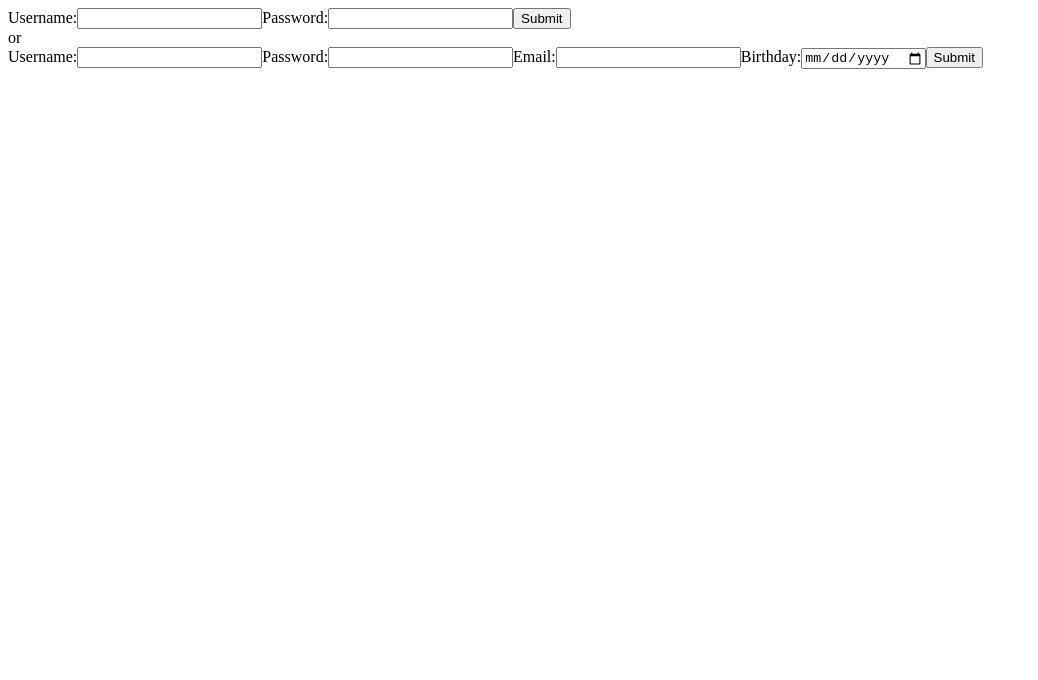
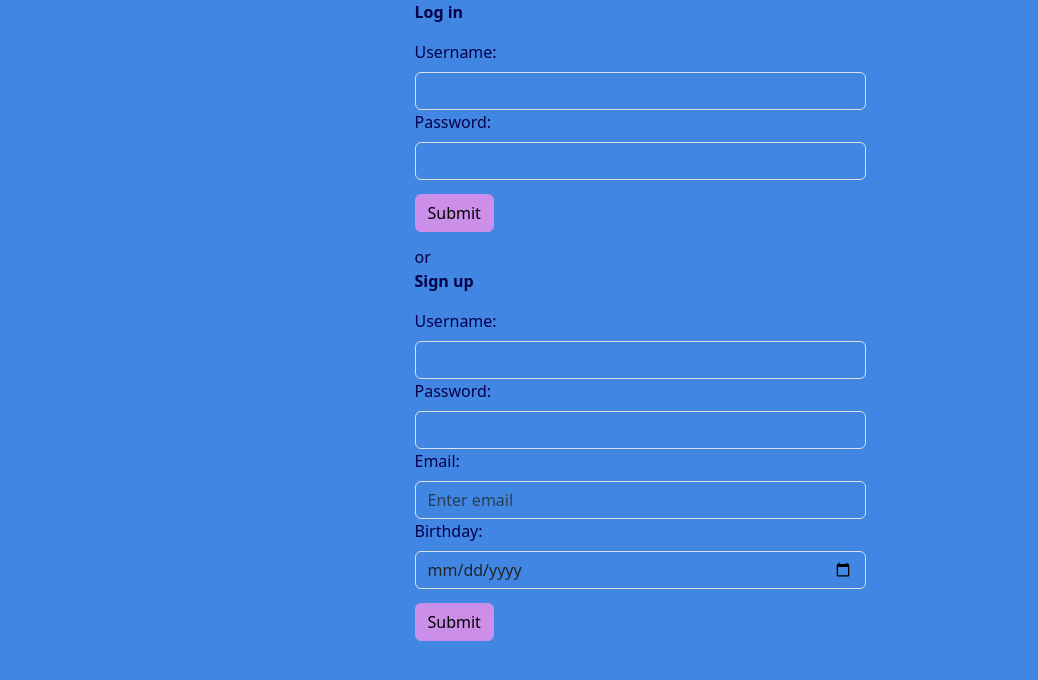
Before and after one commit to nastja4/myFlix-client, a React (Vite) app: page / in a window 1280 px wide. Shown: the top 680 px of the page, without its empty margins (0-1038 px from the left). Built offline with nearby package versions, Linux system fonts and the light colour scheme.

Commit message:
Adds with React Bootstrap

```diff
--- a/package.json
+++ b/package.json
@@ -12,8 +12,10 @@
   "author": "Anastasia Fazius",
   "license": "ISC",
   "dependencies": {
+    "bootstrap": "^5.3.1",
     "prop-types": "^15.8.1",
     "react": "^18.2.0",
+    "react-bootstrap": "^2.8.0",
     "react-dom": "^18.2.0"
   },
   "devDependencies": {
--- a/src/components/login-view/login-view.jsx
+++ b/src/components/login-view/login-view.jsx
@@ -1,5 +1,7 @@
 import React from "react";
 import { useState } from "react";
+import Button from "react-bootstrap/Button";
+import Form from "react-bootstrap/Form";
 
 export const LoginView = ({ onLoggedIn }) => {
   const [username, setUsername] = useState("");
@@ -39,8 +41,35 @@ export const LoginView = ({ onLoggedIn }) => {
   };
 
   return (
-    <form onSubmit={handleSubmit}>
-      <label>
+    <Form onSubmit={handleSubmit}>
+      <Form.Group controlId="formUsername">
+        <Form.Label>Username:</Form.Label>
+        <Form.Control
+          type="text"
+          value={username}
+          onChange={(e) => setUsername(e.target.value)}
+          required
+          minLength="5"
+        />
+      </Form.Group>
+
+      <Form.Group controlId="formPassword">
+        <Form.Label>Password:</Form.Label>
+        <Form.Control
+          type="password"
+          value={password}
+          onChange={(e) => setPassword(e.target.value)}
+          required
+          /* at least one uppercase letter / one lowercase letter / one number / one special character, no spaces, and a minimum length of 8 characters */
+          // pattern="^(?=.*[A-Z])(?=.*[a-z])(?=.*[0-9])(?=.*[!@#$%^&*])(?!.*\s).{8,}$"
+        />
+      </Form.Group>
+
+      <Button variant="primary" type="submit" style={{margin: "3% 0"}}>
+        Submit
+      </Button>
+
+      {/* <label>
         Username:
         <input
           type="text"
@@ -58,7 +87,8 @@ export const LoginView = ({ onLoggedIn }) => {
           required
         />
       </label>
-      <button type="submit">Submit</button>
-    </form>
+      <button type="submit">Submit</button> */}
+
+    </Form>
   );
 };
--- a/src/components/main-view/main-view.jsx
+++ b/src/components/main-view/main-view.jsx
@@ -3,6 +3,9 @@ import { MovieCard } from "../movie-card/movie-card";
 import { MovieView } from "../movie-view/movie-view";
 import { LoginView } from "../login-view/login-view";
 import { SignupView } from "../signup-view/signup-view";
+import Row from "react-bootstrap/Row";
+import Button from "react-bootstrap/Button";
+import Col from "react-bootstrap/Col";
 
 export const MainView = () => {
   const storedUser = JSON.parse(localStorage.getItem("user"));
@@ -21,11 +24,10 @@ export const MainView = () => {
       headers: {Authorization: `Bearer ${token}` },
     })
       .then((response) => response.json())
-      .then((data) => { // ?movies
-        setMovies(data); // ?movies
+      .then((data) => {
+        setMovies(data);
       });
   }, [token]);
-
 
   //     .then((response) => response.json())
   //     .then((data) => {
@@ -54,64 +56,133 @@ export const MainView = () => {
   // }, []);
 
 
-  if (!user) {
+  const similarMovies = selectedMovie
+  ? movies.filter((movie) => movie.Genre.Name === selectedMovie.Genre.Name && movie._id !== selectedMovie._id)
+  : [];
+
   return (
-      <>
+    <Row className="justify-content-md-center">
+      {!user ? (
+        <Col md={5} className="">
+          <div className="">
+          <p><strong>Log in</strong></p>
           <LoginView onLoggedIn={(user, token) => {
               setUser(user);
               setToken(token);
           }} />
           or
+          <p><strong>Sign up</strong></p>
           <SignupView />
-      </>
-    );
-   }
+          </div>
+        </Col>
 
+      ) : selectedMovie ? (
+        <Col md={8}>
+        {/* const similarMovies = movies.filter((movie) => movie.Genre.Name === selectedMovie.Genre.Name && movie._id !== selectedMovie._id); */}
+          <Button variant="secondary" onClick={() => { setUser(null); setToken(null); localStorage.clear(); }}>Logout</Button>
+          <MovieView movie={selectedMovie} onBackClick={() => { setSelectedMovie(null); }} />
 
-  if (selectedMovie) {
-    const similarMovies = movies.filter((movie) => movie.Genre.Name === selectedMovie.Genre.Name && movie._id !== selectedMovie._id);
-    return (
-      <div>
-        <button onClick={() => { setUser(null); setToken(null); localStorage.clear(); }}>Logout</button>
-        <MovieView movie={selectedMovie} onBackClick={() => { setSelectedMovie(null); }} />
           <hr />
           <h2>Similar Movies</h2>
+          <br/>
           {similarMovies.map((movie) => (
-          <div key={movie._id}>
-            <img src={movie.ImagePath} alt={movie.Title} style={{ width: "15%", height: "15%" }} />
-            <h3 onClick={() => setSelectedMovie(movie)}>{movie.Title}</h3>
+            <Col className="mb-5" key={movie._id} md={4}>
+              <img className="w-100" src={movie.ImagePath} alt={movie.Title}  /*style={{ width: "100%" }} */  />
+              <p onClick={() => setSelectedMovie(movie)}><strong>{movie.Title}</strong></p>
+            </Col>
+          ))}
+
+        </Col>
+
+      ) : movies.length === 0 ? (
+        <div>
+          <Button variant="secondary" onClick={() => { setUser(null); setToken(null); localStorage.clear(); }}>Logout</Button>
+          <div>The list is empty!</div>
         </div>
-        ))}
-      </div>
-    );
-  }
-
-
-  if (movies.length === 0) {
-    return (
+      ) : (
         <>
-        <button onClick={() => { setUser(null); setToken(null); localStorage.clear(); }}>Logout</button>
-        <div>The list is empty!</div>
-      </>
-    );
-  } else {
-    return (
-      <div>
-        <button onClick={() => { setUser(null); setToken(null); localStorage.clear(); }}>Logout</button>
-        <h3>Movie list: </h3>
-        <small>click on!</small>
           <p>
+          <Button variant="secondary" onClick={() => { setUser(null); setToken(null); localStorage.clear(); }}>Logout</Button>
+          </p>
+          <h3>Movies</h3>
           {movies.map((movie) => (
+            <Col className="mb-5" key={movie._id} xs={6} md={4} lg={3} xl={2}>
               <MovieCard
-            key={movie._id}
                 movie={movie}
                 onMovieClick={(newSelectedMovie) => {
                   setSelectedMovie(newSelectedMovie);
                 }}
               />
+            </Col>
           ))}
-        </p>
-      </div>
+        </>
+      )}
+    </Row>
   );
-  }
+
+
+
+  // //
+  // if (!user) {
+  //   return (
+  //     <>
+  //       <p><strong>Log in</strong></p>
+  //       <LoginView onLoggedIn={(user, token) => {
+  //           setUser(user);
+  //           setToken(token);
+  //       }} />
+  //       or
+  //       <p><strong>Sign up</strong></p>
+  //       <SignupView />
+  //     </>
+  //   );
+  //  }
+
+
+  // if (selectedMovie) {
+  //   const similarMovies = movies.filter((movie) => movie.Genre.Name === selectedMovie.Genre.Name && movie._id !== selectedMovie._id);
+  //   return (
+  //     <div>
+  //       <button onClick={() => { setUser(null); setToken(null); localStorage.clear(); }}>Logout</button>
+  //       <MovieView movie={selectedMovie} onBackClick={() => { setSelectedMovie(null); }} />
+  //       <hr />
+  //       <h2>Similar Movies</h2>
+  //       {similarMovies.map((movie) => (
+  //         <div key={movie._id}>
+  //           <img src={movie.ImagePath} alt={movie.Title} style={{ width: "15%", height: "15%" }} />
+  //           <h3 onClick={() => setSelectedMovie(movie)}>{movie.Title}</h3>
+  //         </div>
+  //       ))}
+  //     </div>
+  //   );
+  // }
+
+
+  // if (movies.length === 0) {
+  //   return (
+  //     <>
+  //       <button onClick={() => { setUser(null); setToken(null); localStorage.clear(); }}>Logout</button>
+  //       <div>The list is empty!</div>
+  //     </>
+  //   );
+  // } else {
+  //   return (
+  //     <div>
+  //       <button onClick={() => { setUser(null); setToken(null); localStorage.clear(); }}>Logout</button>
+  //       <h3>Movies</h3>
+  //       {/* <small>click on!</small> */}
+  //       <p>
+  //       {movies.map((movie) => (
+  //         <MovieCard
+  //           key={movie._id}
+  //           movie={movie}
+  //           onMovieClick={(newSelectedMovie) => {
+  //             setSelectedMovie(newSelectedMovie);
+  //           }}
+  //         />
+  //       ))}
+  //       </p>
+  //     </div>
+  //   );
+  // } //
 };
--- /dev/null
+++ b/src/components/movie-view/movie-view.scss
@@ -0,0 +1,7 @@
+.back-button {
+  padding: 6px 12px 6px 12px;
+  color: whitesmoke;
+  background-color: rgb(2, 125, 248);
+  border: none;
+  border-radius: 4px;
+}
--- a/src/components/signup-view/signup-view.jsx
+++ b/src/components/signup-view/signup-view.jsx
@@ -1,4 +1,6 @@
 import { useState } from "react";
+import Button from "react-bootstrap/Button";
+import Form from "react-bootstrap/Form";
 
 export const SignupView = () => {
   const [username, setUsername] = useState("");
@@ -34,8 +36,55 @@ export const SignupView = () => {
   };
 
   return (
-  <form onSubmit={handleSubmit}>
-    <label>
+  <Form onSubmit={handleSubmit} className="">
+
+    <Form.Group controlId="formUsername">
+        <Form.Label>Username:</Form.Label>
+        <Form.Control
+          type="text"
+          value={username}
+          onChange={(e) => setUsername(e.target.value)}
+          required
+          minLength="5"
+        />
+      </Form.Group>
+
+      <Form.Group controlId="formPassword">
+        <Form.Label>Password:</Form.Label>
+        <Form.Control
+          type="password"
+          value={password}
+          onChange={(e) => setPassword(e.target.value)}
+          required
+          /* at least one uppercase letter / one lowercase letter / one number / one special character, no spaces, and a minimum length of 8 characters */
+          // pattern="^(?=.*[A-Z])(?=.*[a-z])(?=.*[0-9])(?=.*[!@#$%^&*])(?!.*\s).{8,}$"
+        />
+      </Form.Group>
+
+      <Form.Group controlId="formEmail">
+        <Form.Label>Email:</Form.Label>
+        <Form.Control
+          type="email"
+          placeholder="Enter email"
+          value={email}
+          onChange={(e) => setEmail(e.target.value)}
+          required
+          /* username part can contain letters, numbers / ._%+-, matches the "@" symbol; domain name can contain letters, numbers, dots, and hyphens; matches the dot that separates the domain name from the top-level domain; matches the top-level domain, which should contain 2 to 4 letters. */
+          // pattern="[a-zA-Z0-9._%+-]+@[a-zA-Z0-9.-]+\.[a-zA-Z]{2,4}"
+        />
+      </Form.Group>
+
+      <Form.Group controlId="formBirthday">
+        <Form.Label>Birthday:</Form.Label>
+        <Form.Control
+          type="date"
+          value={birthday}
+          onChange={(e) => setBirthday(e.target.value)}
+          // required
+        />
+      </Form.Group>
+
+    {/* <label>
       Username:
       <input
         type="text"
@@ -71,8 +120,11 @@ export const SignupView = () => {
           onChange={(e) => setBirthday(e.target.value)}
           // required
         />
-      </label>
-    <button type="submit">Submit</button>
-  </form>
+      </label> */}
+
+    <Button variant="primary" type="submit" style={{margin: "3% 0"}}>
+      Submit
+    </Button>
+  </Form>
   );
 };
--- a/src/index.jsx
+++ b/src/index.jsx
@@ -1,12 +1,17 @@
 import { createRoot } from 'react-dom/client';
 import { MainView } from './components/main-view/main-view';
-
-// Import statement to indicate that you need to bundle `./index.scss`
+// import "bootstrap/dist/css/bootstrap.min.css";
 import "./index.scss";
+// import { Container } from 'react-bootstrap';
+import Container from 'react-bootstrap/Container';
 
 // Main component (will eventually use all the others)
 const MyFlixApplication = () => {
-  return <MainView />
+  return (
+    <Container>
+      <MainView />
+    </Container>
+  );
 };
 
 // Finds the root of your app
--- a/src/index.scss
+++ b/src/index.scss
@@ -1,5 +1,14 @@
 $color: steelblue;
+$primary: rgb(204, 143, 233);
+$body-bg: rgb(64, 134, 226);
+
+
+@import '~bootstrap/scss/bootstrap.scss';
 
 .my-flix {
   color: $color;
 }
+
+body {
+  color: #05014a;
+}
```
Also changed, not shown: src/components/movie-card/movie-card.jsx (+24 -8 lines), src/components/movie-view/movie-view.jsx (+11 -7 lines), src/components/movie-card/movie-card.scss (added), 8 other files (tests, documents, lock files or other folders). Lines whose indentation alone changed are shown as unchanged.
